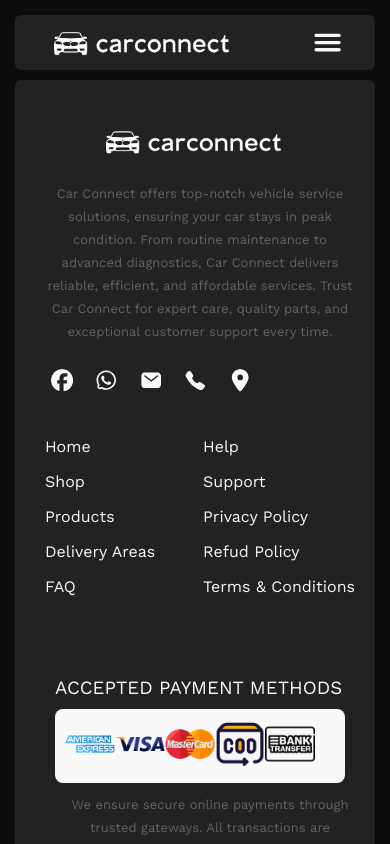
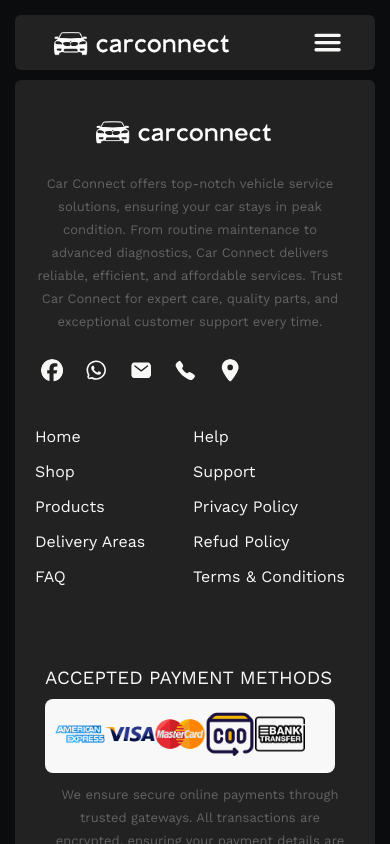
Before and after one commit to sharaf-ahmd/Car-Connect, a React (Vite) app in the folder Frontend/: page / in a window 390 px wide. Shown: the top 844 px of the page. Built offline with nearby package versions, Linux system fonts and the light colour scheme.

Commit message:
Add files via upload

```diff
--- a/Frontend/src/components/Header.jsx
+++ b/Frontend/src/components/Header.jsx
@@ -22,7 +22,7 @@ const Header = () => {
   }
 
   return (
-    <>
+    <div className='container'>
       <div className="nav">
 
             <img  className="logo" src="/MarketImages/carconnect.png" alt="logo"/>
@@ -72,7 +72,7 @@ const Header = () => {
             </ul>
            </div>:<></>
         }
-        </>
+        </div>
   )
 }
 
--- a/Frontend/src/components/header.css
+++ b/Frontend/src/components/header.css
@@ -25,7 +25,7 @@ background: var(--black);
 }
 .container{
     max-width: 1250px;
-    margin: 25px auto 20px auto;
+    margin: 25px auto 0px auto;
 
 }
 /*nav start*/
@@ -97,10 +97,13 @@ font-style: normal;
 /*footer start*/
 .footerContainer{
   background: var(--darkgrey);
-  margin-top: 10px;
+
   border-radius:6px;
-  padding: 10px;
+  max-width: 1250px;
+  margin: 10px auto 20px auto;
 }
+
+
 .footer{
 
   display: flex;
@@ -195,8 +198,15 @@ font-style: normal;
 
   .container{
       max-width: 360px;
-      margin: 15px auto 20px auto;
+      margin: 15px auto 0px auto;
 
+  }
+  .footerContainer{
+    background: var(--darkgrey);
+
+    border-radius:6px;
+    max-width: 360px;
+    margin: 10px auto 20px auto;
   }
 
   .nav{
@@ -264,9 +274,17 @@ font-style: normal;
 
   .container{
       max-width: 330px;
-      margin: 15px auto 20px auto;
+      margin: 15px auto 0px auto;
 
   }
+  .footerContainer{
+    background: var(--darkgrey);
+
+    border-radius:6px;
+    max-width: 330px;
+    margin: 10px auto 20px auto;
+  }
+
 
 /*footer start*/
 
```
